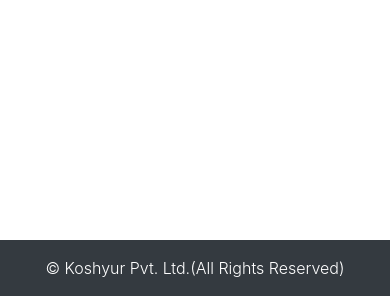
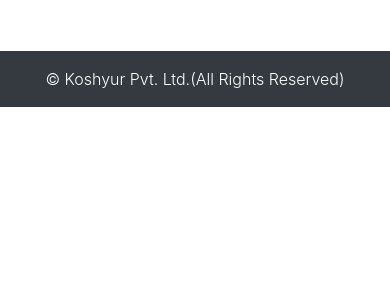
Before and after one commit to KSaxena16/Koshayur, a plain HTML site: page index.html in a window 390 px wide. Shown: the part 548-844 px from the top of the page. Drawn offline with nearby package versions, Linux system fonts and the light colour scheme.

Commit message:
style minor changes

```diff
--- a/style.css
+++ b/style.css
@@ -322,8 +322,7 @@ bottom: 0;
     transition: ease 0.5s;
   }
   footer{
-    position: fixed;
+    position: relative;
     bottom: 0;
-    width: 100%;
     }
 }
```
